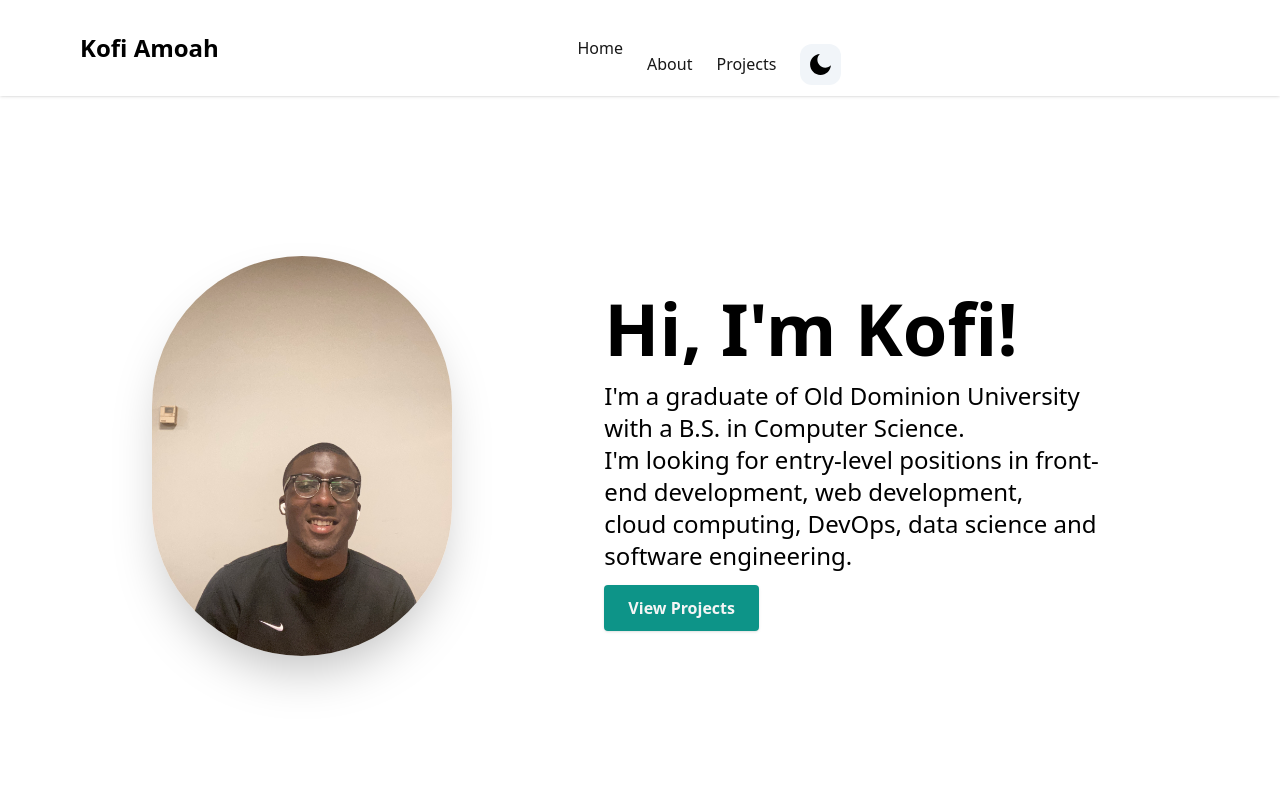
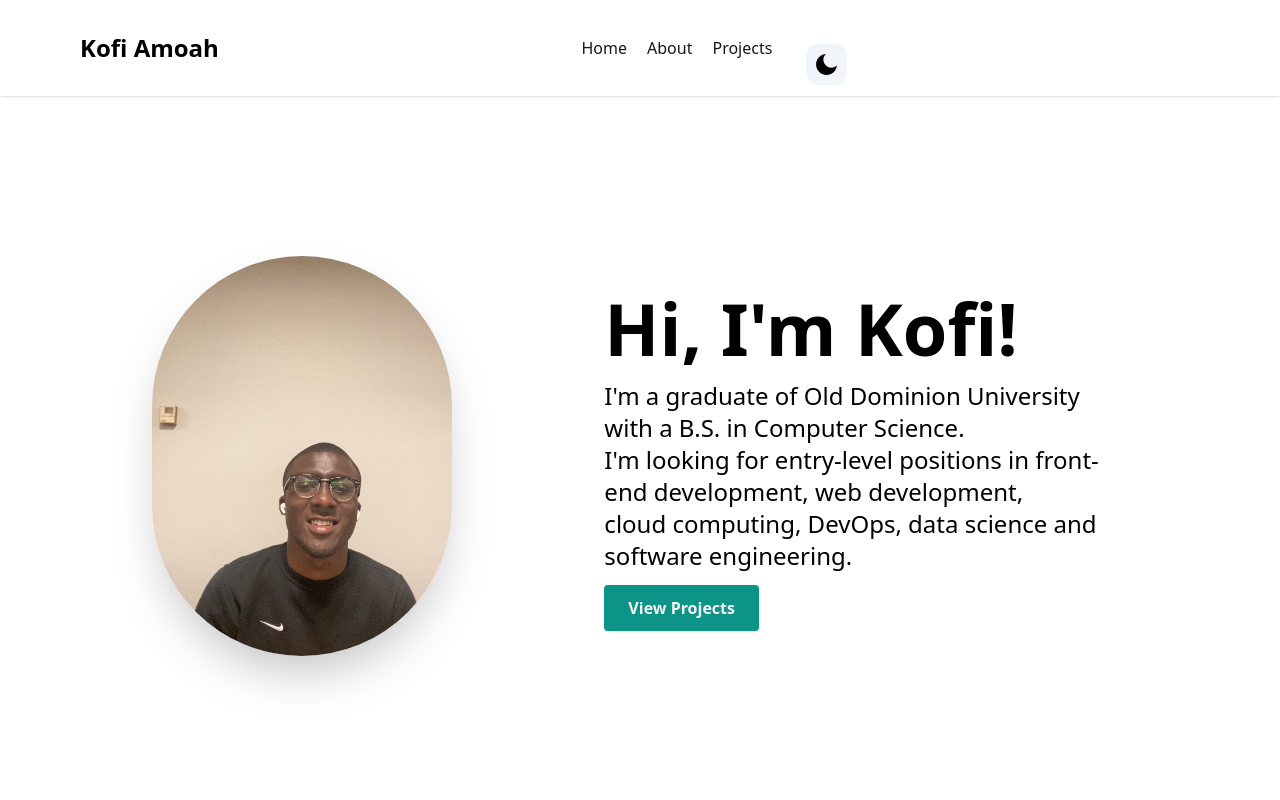
Before and after one commit to kamoah233/my-project, a Next.js app: page / in a window 1280 px wide. Shown: the top 800 px of the page. Built offline with nearby package versions, Linux system fonts and the light colour scheme.

Commit message:
fixed dark mode issue

```diff
--- a/components/Navbar.tsx
+++ b/components/Navbar.tsx
@@ -89,10 +89,13 @@ const Navbar = () => {
                     offset={-100}
                     duration={500}
                     onClick={()=>setNavbar(!navbar)}
+                    style={{ margin: "0px 10px"}}
+
                     >{item.label}</Link>
                 )
 })}
-        {currentTheme === "dark" ? (
+{/* dark mode button */}
+        {currentTheme === "Dark" ? (
             <button onClick={()=>setTheme("Light")}
             className="bg-slate-100 p-2 rounded-xl">
                 <RiSunLine  size={25} color="black"/>
@@ -102,7 +105,8 @@ const Navbar = () => {
              className="bg-slate-100 p-2 rounded-xl">
                 <RiMoonFill  size={25} />
             </button>
-        )}
+        )
+        }
 
         </div>
         </div>
@@ -112,3 +116,6 @@ const Navbar = () => {
 }
 
 export default Navbar;
+
+//q: how do I make the home , about, projects areas on the navbar aligned on the same line?
+//a:
```
